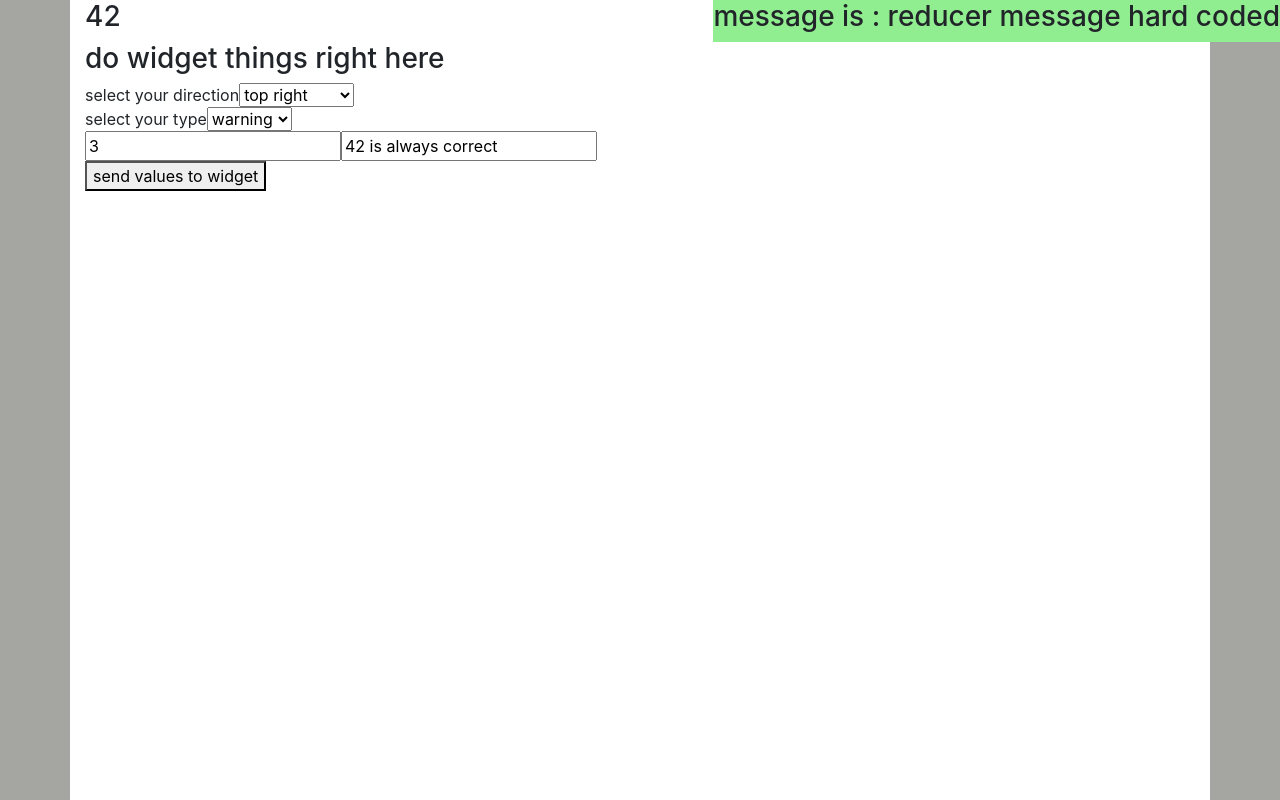
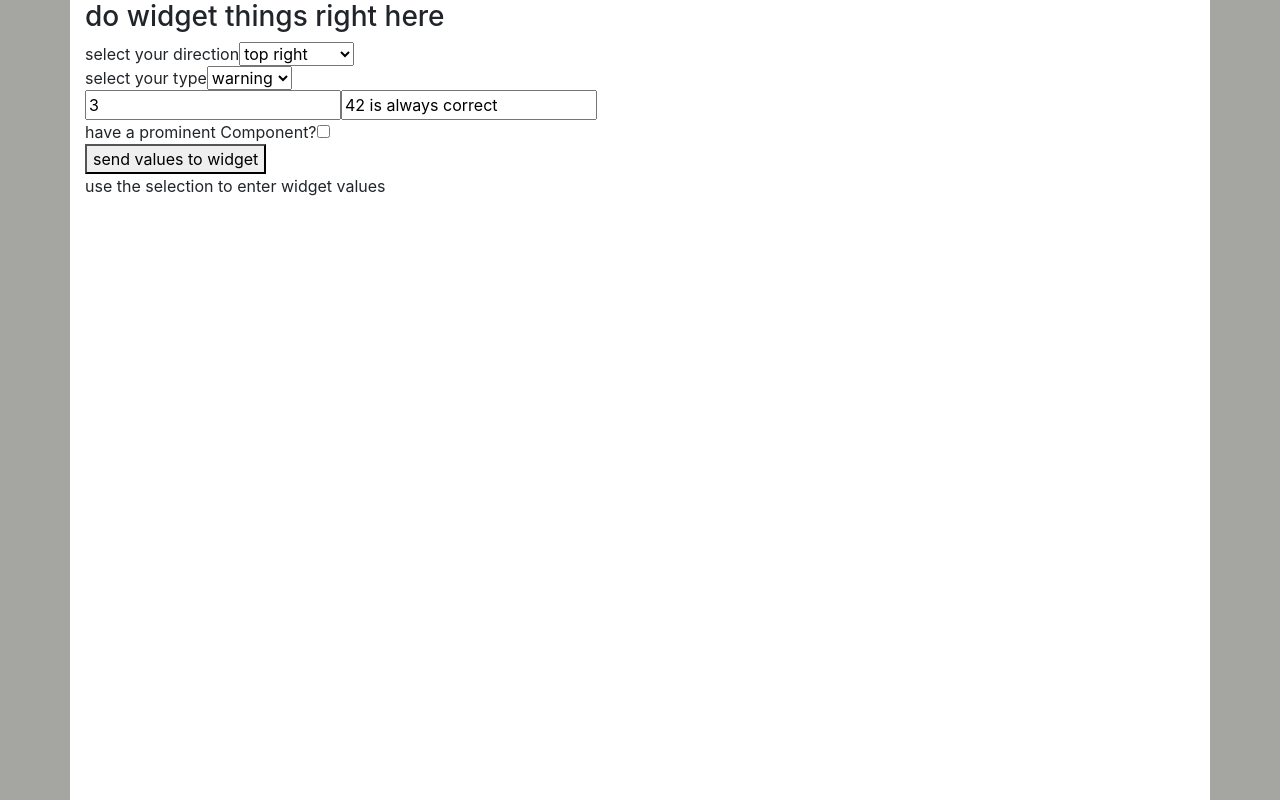
Before and after one commit to alodium/widget-task, a React (Create React App) app: page / in a window 1280 px wide. Built offline with nearby package versions, Linux system fonts and the light colour scheme.

Commit message:
make componentn fade and prominent, start queue

```diff
--- a/package.json
+++ b/package.json
@@ -3,6 +3,7 @@
   "version": "0.1.0",
   "private": true,
   "dependencies": {
+    "react-addons-css-transition-group": "^15.6.2",
     "react-redux": "^5.0.7",
     "react-scripts-ts": "2.13.0",
     "redux": "^3.7.2",
@@ -21,6 +22,7 @@
     "@types/jest": "^22.1.3",
     "@types/node": "^9.4.6",
     "@types/react": "^16.0.38",
+    "@types/react-addons-css-transition-group": "^15.0.4",
     "@types/react-dom": "^16.0.4",
     "@types/react-redux": "^5.0.15",
     "@types/redux-actions": "^2.2.4",
--- a/public/styles.css
+++ b/public/styles.css
@@ -14,9 +14,12 @@ body > div > .container {
 
 .widget{
     min-width: 10vw;
+    max-width: 10vvh;
     min-height: 5vh;
     max-height: 10vh;
     background: lightgreen;
+    visibility: visible;
+    opacity: 1;
 }
 
 .tl{
@@ -49,3 +52,16 @@ body > div > .container {
 .success{
     background-color: green;
 }
+
+.fadeout{
+    visibility: hidden;
+    opacity: 0;
+    transition: visibility 0s .5s, opacity 0s .5s linear;
+}
+
+.isProminent{
+    top: calc(100vh - 33.33vh);
+    right: calc(100vw - 75vw);
+    width: calc(100vw - 50vw);
+    height: calc(100vh - 33.33vh);
+}
--- a/src/components/selection.tsx
+++ b/src/components/selection.tsx
@@ -43,6 +43,8 @@ class Selection extends React.Component<Selection.Props, Selection.State> {
 
   render() {
 
+    console.log(this.state);
+
     return(
       <div
         className="selection"
@@ -66,6 +68,9 @@ class Selection extends React.Component<Selection.Props, Selection.State> {
           <br />
           <input type="number" value={this.state.duration} onChange={(e) => {this.setState({duration: e.target.value}); }}/>
           <input type="text" value={this.state.message} onChange={(e) => {this.setState({message: e.target.value}); }}/>
+          <br />
+          <span>have a prominent Component?</span>
+          <input type="checkbox" checked={this.state.isProminent} onChange={(e) => this.setState({isProminent: e.target.checked})}/>
         </form>
         <button onClick={this.submitWidgetProps}>send values to widget</button>
       </div>
--- a/src/components/widget.tsx
+++ b/src/components/widget.tsx
@@ -16,22 +16,44 @@ class Widget extends React.Component<Widget.Props, Widget.State> {
     super(props);
   }
 
-  // here is a decision to make,
-  // i decide to work with classnames and set them
-  // another solution would be to give values directly to style here, but is messy
+
+  // -------lifecyvle here-----------------//
+
+
+  componentWillReceiveProps(nextProps: any) {
+
+    if ( nextProps.widgetStore ) {
+      if ( nextProps.widgetStore.success ) {
+      setTimeout(() => {
+        let renderTarget = document.querySelector('.widget');
+        if ( renderTarget ) {
+          renderTarget.className = renderTarget.className + ' fadeout';
+        }
+        }, parseInt(nextProps.widgetStore.Widget.duration, 10) * 1000);
+      }
+    }
+  }
+
+
+  // --------render stuff here-------------//
   render() {
     console.log('widget_prop', this.props);
 
     if ( this.props.widgetStore ) {
 
-      const { Widget } = this.props.widgetStore;
+      if ( this.props.widgetStore.success ) {
+        const { Widget } = this.props.widgetStore;
 
-      return(
-      <div className="tr widget">
-        <h3> message is : {Widget.message}</h3>
-      </div>);
+        return(
+          <div className={`widget ${Widget.direction} ${Widget.type} ${Widget.isProminent ? 'isProminent ' : ''}`}>
+            <h3> message is : {Widget.message}</h3>
+          </div>);
+      }
+      if ( this.props.widgetStore.load) {
+        return(<div className="widget">Loading....</div>);
+      }
     }
-    return(<div>foo</div>);
+    return(<div>use the selection to enter widget values</div>);
   }
 }
 
--- a/src/containers/App.tsx
+++ b/src/containers/App.tsx
@@ -8,7 +8,6 @@ export class App extends React.Component {
     render(){
         return(
             <div className="container">
-                <h3>42</h3>
                 <ConnectedSelection />
                 <ConnectedWidget />
             </div>
```
Also changed, not shown: 2 other files (tests, documents, lock files or other folders).
